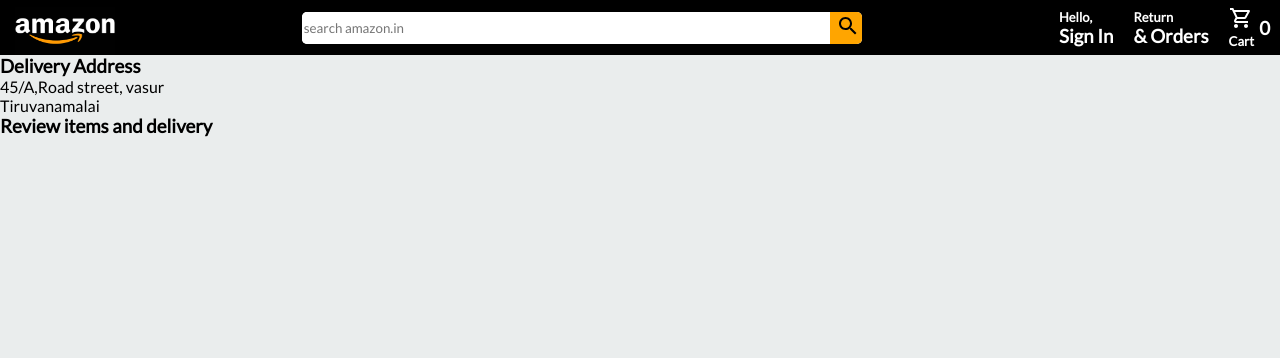
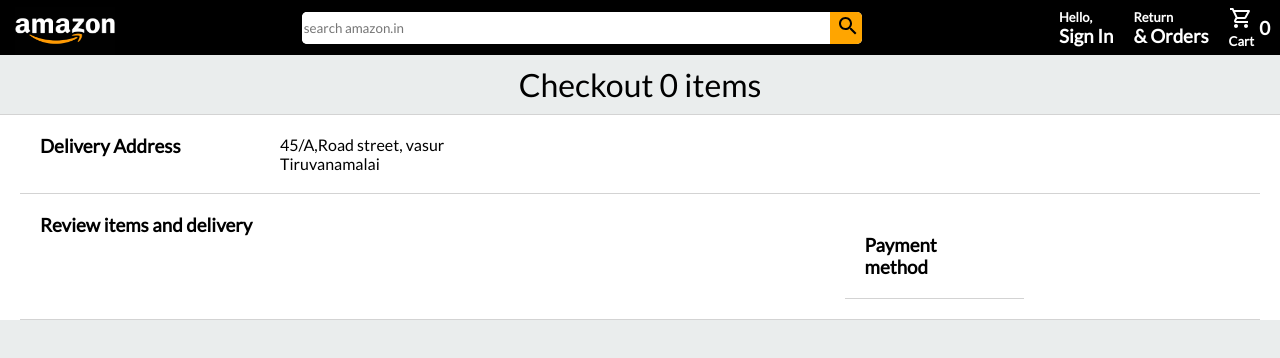
Before and after one commit to Balagurusiva/amazon-frontend-ui-clone, a React (Create React App) app: page /payment in a window 1280 px wide. Shown: the top 358 px of the page. Built offline with nearby package versions, Linux system fonts and the light colour scheme.

Commit message:
modified:   src/components/Payment.js new file:   src/components/style/payment.css

```diff
--- a/src/components/Payment.js
+++ b/src/components/Payment.js
@@ -1,6 +1,8 @@
 import React from 'react'
 import { useStateValue } from './StateProvider'
 import CheckoutProduct from './CheckoutProduct'
+import './style/payment.css'
+import {Link} from 'react-router-dom'
 
 function Payment() {
 
@@ -8,6 +10,11 @@
   return (
     <div className='payment'>
         <div className='payment__container'>
+            <h1>
+                {
+                    <Link to='/checkout'>  Checkout {basket?.length} items</Link>
+                }
+            </h1>
              <div className='payment__section'>
 
                 <div className='payment__title'>
@@ -22,11 +29,12 @@
              </div>
 
              <div className='payment__section'>
+
+
+                <div className='payment__items'>
                 <div className='payment__title'>
                     <h3>Review items and delivery</h3>
                 </div>
-
-                <div className='payment__item'>
                 {basket.map(item=>(
                      <CheckoutProduct
                          id={item.id}
@@ -36,6 +44,15 @@
                          image= {item.image} />
                 ))}
                 </div>
+
+                <div className='payment__section'>
+                    <div className='payment__title'>
+                        <h3>Payment method</h3>
+                    </div>
+                    <iv className=" payment__detail">
+
+                    </iv>
+                </div>
              </div>
         </div>
 
--- /dev/null
+++ b/src/components/style/payment.css
@@ -0,0 +1,35 @@
+.payment{
+    background-color: white;
+}
+
+.payment__container > h1 {
+  text-align: center;
+  padding: 10px;
+  font-weight: 400;
+  background-color: rgb(234,237,237);
+  border-bottom: 1px solid lightgray;
+}
+
+.payment__container > h1  a {
+text-decoration: none;
+color: black;
+
+}
+
+.payment__section {
+  padding: 20px;
+
+   display: flex;
+   margin: 0 20px;
+ border-bottom: 1px solid lightgray;
+}
+
+.payment__title {
+
+flex: 0.2;
+
+}
+
+.payment__address, .payment__items{
+    flex: 0.8;
+}
```
